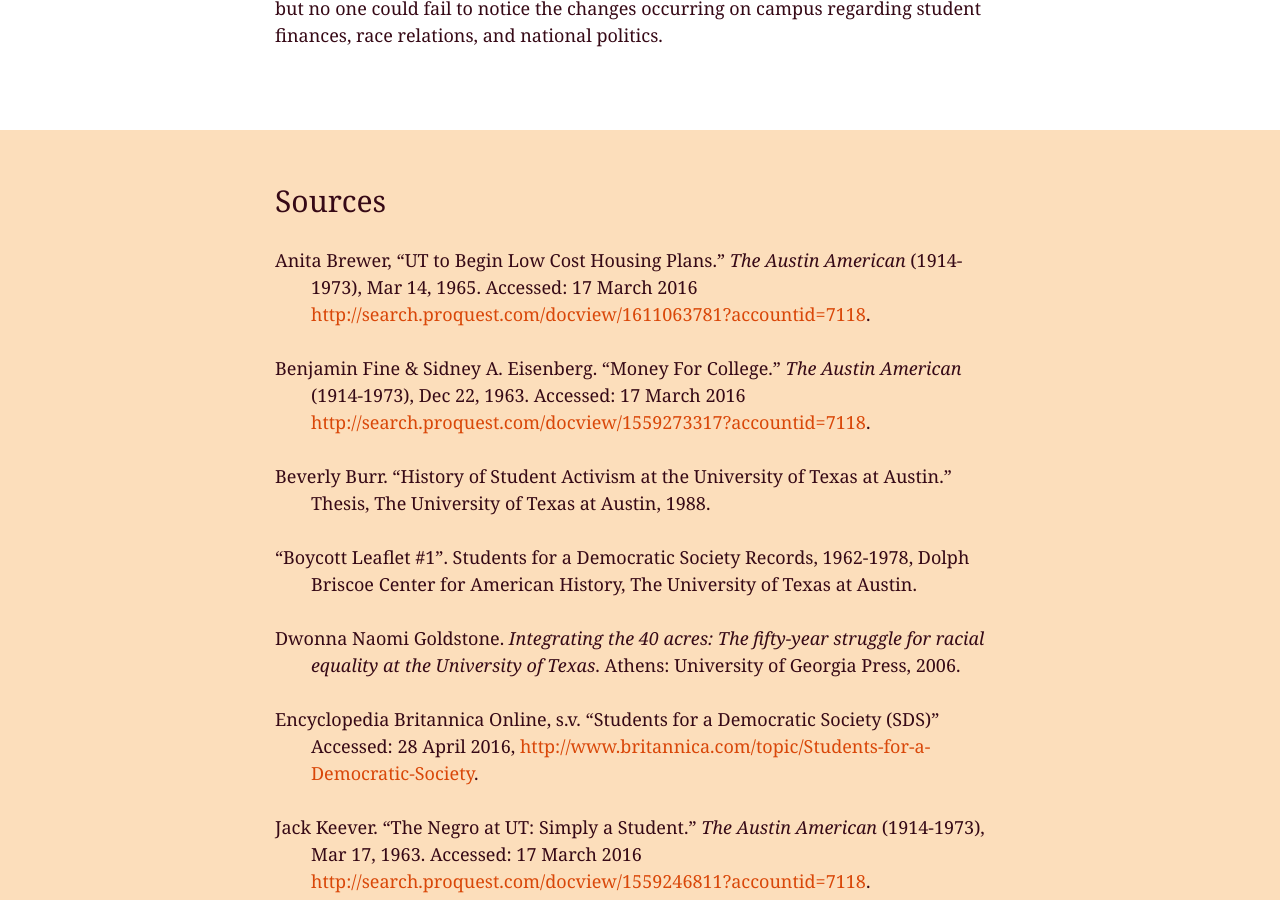
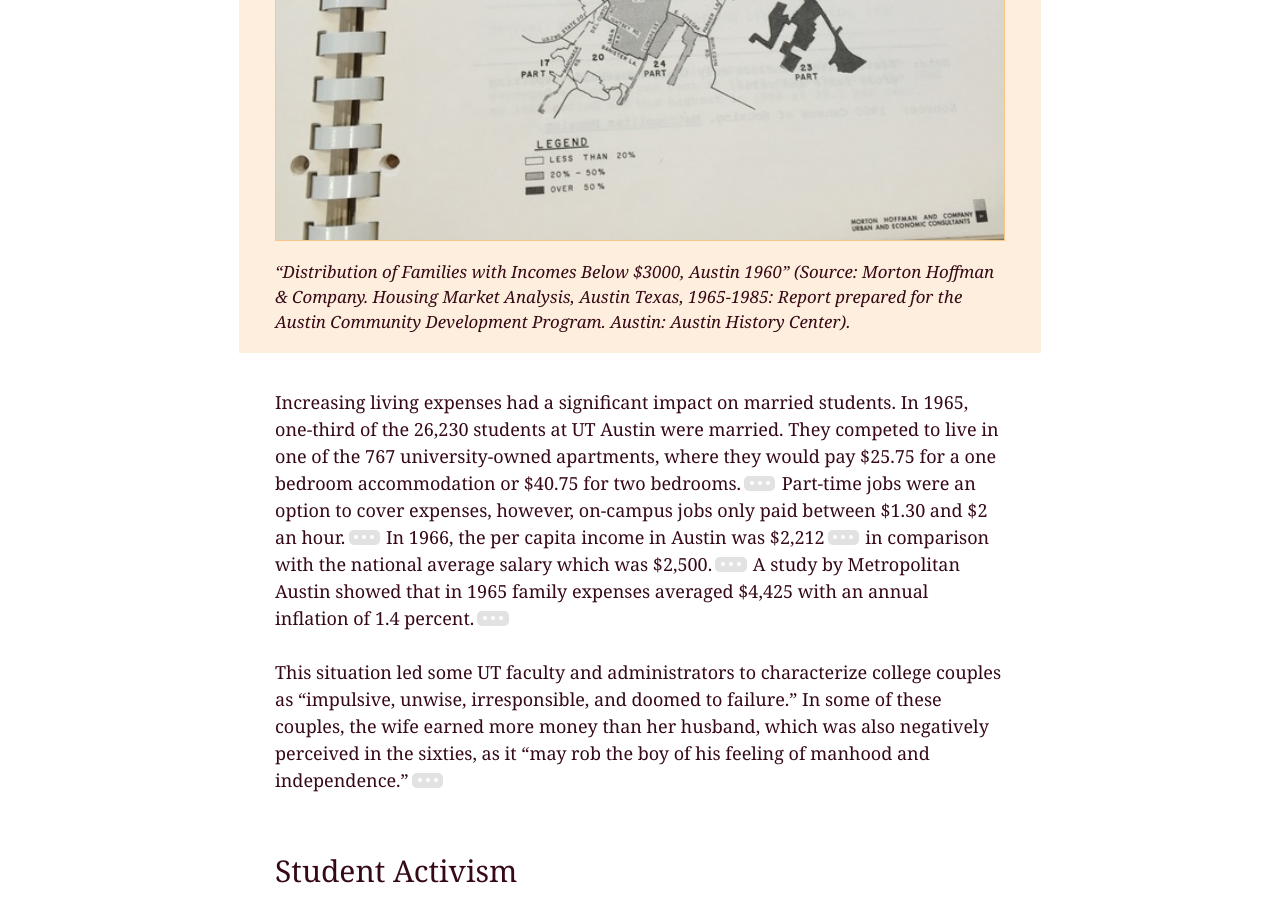
Before and after one commit to utexas-public-history/tower, a Jekyll site: the page built from _posts/2016-05-01-03-daza-cost-of-student-living.md, in a window 1280 px wide and 900 px high, scrolled down 4934 px. Built offline with Jekyll 4.4.1, drawn with Linux system fonts in a browser that asks for light colours; some of the changed text lies outside the part shown.

Commit message:
Place images in Daza essay

```diff
--- a/_posts/2016-05-01-03-daza-cost-of-student-living.md
+++ b/_posts/2016-05-01-03-daza-cost-of-student-living.md
@@ -10,6 +10,13 @@
 
 College life at UT Austin changed in 1956 when the Board of Regents decided to accept the first African-American students. In addition to the tense race relations that resulted, tuition was rising, university housing was increasingly scarce, and there was growing student activism that challenged the UT Board of Regents and openly protested against US involvement in Vietnam. The Tower Shooting may not have been directly related to these turbulent events, but it occurred against the backdrop of a rapidly changing world in the 1960s.
 
+<div class="image-block">
+  <img src="{{ site.baseurl }}/images/posts/daza/main-mall.jpg" alt="Photograph of students on Main Mall" class="tall-image" />
+  <p class="caption">
+    “Young UT Students in the Sixties at Main Mall” (Source: Briscoe Center)
+  </p>
+</div>
+
 ## Race and Civil Rights
 
 Since 1956, racial segregation was coming to an end. In the fifties, Hispanic and African-American movements across America mobilized and demanded the recognition of civil rights equal to those of white Americans. In the Southern states, the African-American movements aimed to end Jim Crow laws and seek fulfillment of the U.S. Supreme Court decision to end the “segregated but equal” education system.
@@ -21,6 +28,13 @@
 In 1963 the Campus Interracial Committee called for the immediate and complete integration of university housing, athletics, and jobs, sending a letter to the Board of Regents. Finally, on November 9, 1963, the Board decided to “remove all student restrictions of every kind and character based on race or color.”[^4]
 
 The full integration of African-American students represented a partial victory for the Civil Rights movement at UT. The desegregation of campus spaces and opportunities increased the demand for university-owned housing which had an adverse impact on students’ finances independent of their color.
+
+<div class="image-block">
+  <img src="{{ site.baseurl }}/images/posts/daza/segregated-restaurants.jpg" alt="Photo of student protest" />
+  <p class="caption">
+    “UT Students protesting the segregation policies at Austin restaurants” (Source: Briscoe Center)
+  </p>
+</div>
 
 ## Student Finances
 
@@ -35,6 +49,15 @@
 The increasing number of students had an adverse impact on the university-owned housing services. In 1964, UT was only capable of providing housing to approximately 20% of enrolled students’. Privately owned housing was more expensive, with rent ranging from $30 to $90 a month, compared with rents in university residences that ranged from $18 to $45 a month for single accommodations.[^11] The housing situation was even more difficult for African-American students. In 1964, African Americans still were not able to apply to the five university-owned complexes, making the black fraternity and sorority houses the only alternative for on-campus housing.[^12]
 
 Increasing housing costs and the lack of university-owned housing for undergraduate and graduate students, influenced the decision by the Board of Regents to approve the construction of low-cost houses in the Brackenridge complex close to Lake Austin in 1965, to “take care of those who are struggling with financial problems but who are equally entitled to a public education and who should be among the leaders of the destiny of our future.”[^13]
+
+<div class="image-block">
+  <a href="{{ site.baseurl }}/images/posts/daza/low-income-distribution-fullsize.jpg" data-lightbox="chart">
+    <img src="{{ site.baseurl }}/images/posts/daza/low-income-distribution.jpg" alt="Photo of chart displaying distribution of low income households" />
+  </a>
+  <p class="caption">
+    “Distribution of Families with Incomes Below $3000, Austin 1960” (Source: Morton Hoffman & Company. Housing Market Analysis, Austin Texas, 1965-1985: Report prepared for the Austin Community Development Program. Austin: Austin History Center).
+  </p>
+</div>
 
 Increasing living expenses had a significant impact on married students. In 1965, one-third of the 26,230 students at UT Austin were married. They competed to live in one of the 767 university-owned apartments, where they would pay $25.75 for a one bedroom accommodation or $40.75 for two bedrooms.[^14] Part-time jobs were an option to cover expenses, however, on-campus jobs only paid between $1.30 and $2 an hour.[^15] In 1966, the per capita income in Austin was $2,212[^16] in comparison with the national average salary which was $2,500.[^17] A study by Metropolitan Austin showed that in 1965 family expenses averaged $4,425 with an annual inflation of 1.4 percent.[^18]
 
@@ -52,9 +75,23 @@
 
 SDS leaders advocated for non-violent mobilization on campus and in Austin to avoid the response of public authorities. The UT Board of Regents supported student expression as long as students’ actions did not interfere with the orderly conduct of authorized University functions.[^25] Some people at UT believed that SDS protests were sponsored by communist cells in the USA. However, Willard D, (Scott) Pittman, one member of the local chapter argued that “there certainly is no evidence that SDS takes orders from Moscow or Peking.”[^26]
 
+<div class="image-block">
+  <img src="{{ site.baseurl }}/images/posts/daza/campus-protest.jpg" alt="Photo of campus civil rights protest" class="tall-image" />
+  <p class="caption">
+    “UT students protesting for the inclusion of Civil Rights at UT” (Source: Briscoe Center)
+  </p>
+</div>
+
 Relations between UT officials and the SDS were complicated, as protests against the Vietnam War generated bad press for the university. After each protest, there were ongoing disciplinary proceedings against SDS leaders. One of the most significant challenges UT administrators faced was in 1965 when 150 students protested at the Texas Capitol against the war in Vietnam. President Ranson had not approved that protest and SDS was dropped from the list of organizations allowed to hold meetings on campus.[^27]
 
 The Student Religious Liberals and University Socialist Committee and the University of Texas Student Assembly reacted against the proscription of SDS considering it an infringement of the right to free speech.[^28] The Texas Legislature in 1967 decided to strengthen the power of the campus police because of a “dismaying increase in crime,” and allowed campus police to arrest students if they were disturbing college environment.
+
+<div class="image-block">
+  <img src="{{ site.baseurl }}/images/posts/daza/sds.jpg" alt="Photo of SDS protest" class="tall-image" />
+  <p class="caption">
+    “Students for a Democratic Society [SDS] UT chapter protesting for the Vietnam War” (Source: Briscoe Center)
+  </p>
+</div>
 
 Students´ life at UT in the first part of the sixties was not “pristine” or “carefree.” The reality was more complex. Changes taking place elsewhere in the United States and in Austin helped create a student-body that contested traditional conceptions of race relations, gender roles, and personal morality,[^29] and protested government policies, especially in Vietnam.[^30] On campus student organizations like the SDS, Negroes for Equal Rights, and sororities and fraternities for black and white students, helped individuals mobilize for such public activities.  The majority of UT students probably never participated in a rally or protest against the war in Vietnam, but no one could fail to notice the changes occurring on campus regarding student finances, race relations, and national politics.
 </div></div></div>
```
Also changed, not shown: images/posts/daza/campus-protest.jpg (added), images/posts/daza/low-income-distribution-fullsize.jpg (added), images/posts/daza/low-income-distribution.jpg (added), images/posts/daza/main-mall.jpg (added), images/posts/daza/sds.jpg (added), images/posts/daza/segregated-restaurants.jpg (added).
